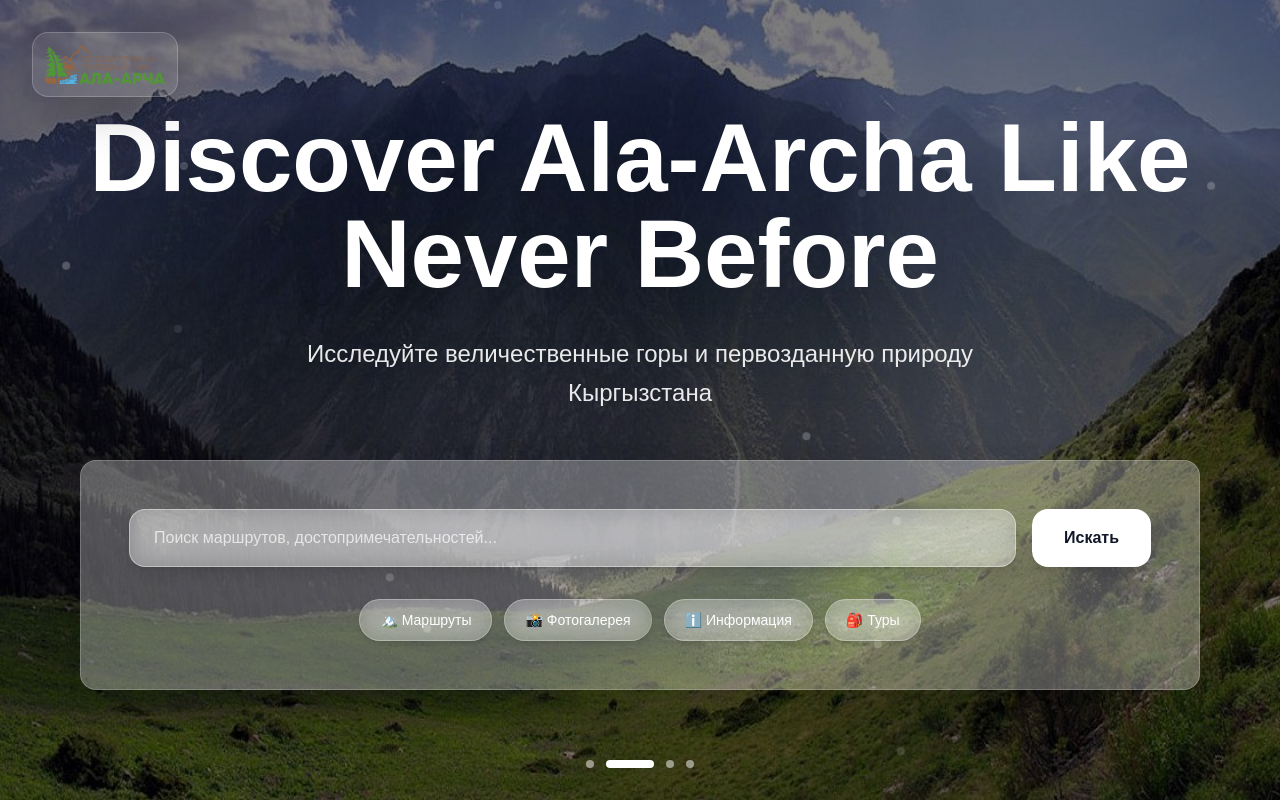
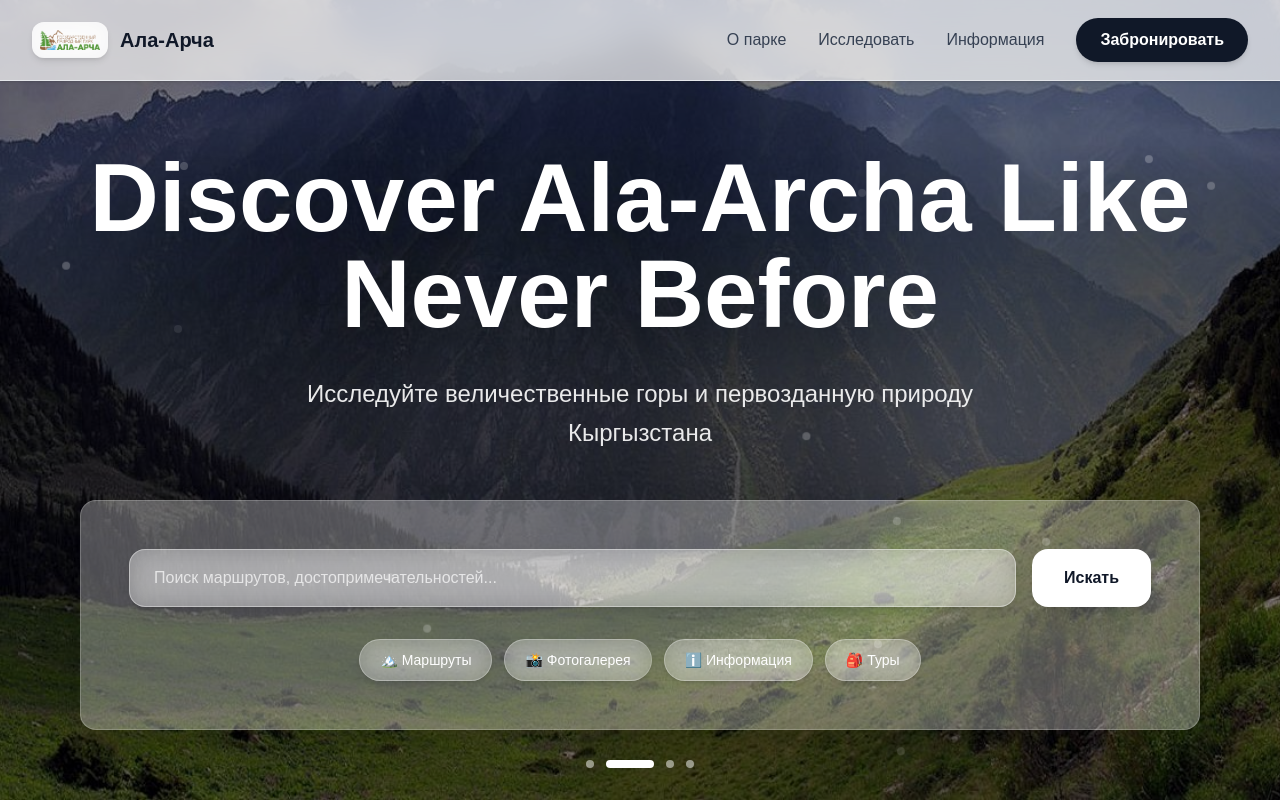
Before and after one commit to asekovasi/ala-archa, a Next.js app: page / in a window 1280 px wide. Shown: the top 802 px of the page. Built offline with nearby package versions, Linux system fonts and the light colour scheme.

Commit message:
update next

```diff
--- a/app/page.tsx
+++ b/app/page.tsx
@@ -84,24 +84,57 @@ export default function Home() {
         ))}
       </div>
 
+      {/* Modern Sticky Navbar */}
+      <nav className="fixed top-0 w-full z-50 bg-white/70 backdrop-blur-lg border-b border-gray-200 shadow-sm">
+        <div className="max-w-7xl mx-auto px-4 sm:px-6 lg:px-8">
+          <div className="flex items-center justify-between h-20">
             {/* Logo */}
-      <div className="fixed top-8 left-8 z-50 animate-fade-in">
-        <div className="bg-white/10 backdrop-blur-md rounded-2xl p-3 shadow-2xl border border-white/20 hover:scale-110 transition-transform duration-300">
+            <div className="flex items-center">
+              <div className="bg-white/80 backdrop-blur-md rounded-xl p-2 shadow-md hover:shadow-lg transition-all duration-300 hover:scale-105">
                 <Image
                   src="/Rus.png"
                   alt="Логотип Ала-Арча"
-            width={120}
-            height={120}
+                  width={60}
+                  height={60}
                   className="object-contain"
                   priority
                 />
               </div>
+              <span className="ml-3 text-xl font-bold text-gray-900">Ала-Арча</span>
             </div>
+
+            {/* Navigation Links */}
+            <div className="hidden md:flex items-center space-x-8">
+              <a href="#about" className="text-gray-700 hover:text-gray-900 font-medium transition-colors duration-200">
+                О парке
+              </a>
+              <a href="#explore" className="text-gray-700 hover:text-gray-900 font-medium transition-colors duration-200">
+                Исследовать
+              </a>
+              <a href="#info" className="text-gray-700 hover:text-gray-900 font-medium transition-colors duration-200">
+                Информация
+              </a>
+              <button className="px-6 py-2.5 bg-gray-900 text-white rounded-full font-semibold hover:bg-gray-800 transition-all duration-300 shadow-md hover:shadow-lg transform hover:scale-105">
+                Забронировать
+              </button>
+            </div>
+
+            {/* Mobile Menu Button */}
+            <div className="md:hidden">
+              <button className="p-2 rounded-lg text-gray-700 hover:bg-gray-100 transition-colors duration-200">
+                <svg className="w-6 h-6" fill="none" stroke="currentColor" viewBox="0 0 24 24">
+                  <path strokeLinecap="round" strokeLinejoin="round" strokeWidth={2} d="M4 6h16M4 12h16M4 18h16" />
+                </svg>
+              </button>
+            </div>
+          </div>
+        </div>
+      </nav>
 
       {/* Hero Section with Modern Design */}
       <section
         ref={heroRef}
-        className="relative min-h-screen flex items-center justify-center px-4 transition-transform duration-300 ease-out"
+        className="relative min-h-screen flex items-center justify-center px-4 pt-20 transition-transform duration-300 ease-out"
         style={{ transformStyle: 'preserve-3d' }}
       >
         {/* Background Image with Dark Overlay */}
@@ -208,7 +241,7 @@ export default function Home() {
       </section>
 
       {/* Information Sections */}
-      <section className="relative py-32 px-4 bg-white/95 backdrop-blur-sm z-20 animate-section-fade">
+      <section id="explore" className="relative py-32 px-4 bg-white/95 backdrop-blur-sm z-20 animate-section-fade">
         <div className="max-w-6xl mx-auto">
           <h2 className="text-5xl md:text-6xl font-bold text-center text-gray-900 mb-20 drop-shadow-lg">
             Откройте для себя Ала-Арча
@@ -363,7 +396,7 @@ export default function Home() {
       </section>
 
       {/* Additional Info Section */}
-      <section className="relative py-32 px-4 bg-gradient-to-b from-white/95 to-gray-50/95 backdrop-blur-sm z-20 animate-section-fade">
+      <section id="info" className="relative py-32 px-4 bg-gradient-to-b from-white/95 to-gray-50/95 backdrop-blur-sm z-20 animate-section-fade">
         <div className="max-w-6xl mx-auto">
           <div className="bg-white/80 backdrop-blur-xl rounded-2xl p-12 md:p-16 border border-gray-200/50 shadow-2xl transform transition-all duration-300 hover:scale-[1.02] hover:shadow-[0_25px_50px_-12px_rgba(0,0,0,0.25)]">
             <h2 className="text-4xl md:text-5xl font-bold text-gray-900 mb-12 text-center drop-shadow-sm">
```
Lines whose indentation alone changed are shown as unchanged.
